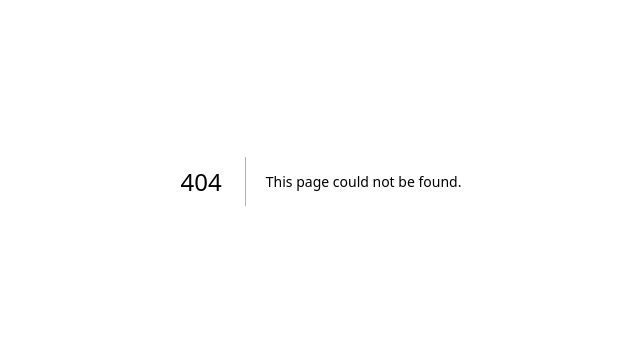
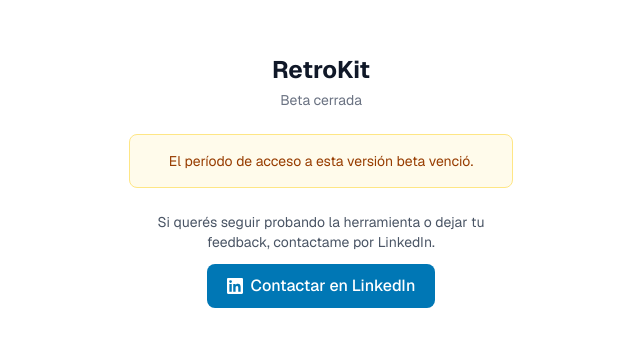
Before and after one commit to lopezjuandiego/retro-kit, a Next.js app: page /expired in a window 1280 px wide. Before the commit this address had no page. Shown: the part 219-566 px from the top of the page, without its empty margins (319-959 px from the left). Built offline with nearby package versions, Linux system fonts and the light colour scheme; no server answers.

Commit message:
feat: agregar vencimiento de acceso al 20/05 con página de expirado

```diff
--- a/app/api/login/route.ts
+++ b/app/api/login/route.ts
@@ -18,7 +18,7 @@
     httpOnly: true,
     secure: process.env.NODE_ENV === 'production',
     sameSite: 'lax',
-    maxAge: 60 * 60 * 24 * 7,
+    maxAge: 60 * 60 * 24 * 14, // 14 días
     path: '/',
   })
   return response
--- /dev/null
+++ b/app/expired/page.tsx
@@ -0,0 +1,34 @@
+// app/expired/page.tsx
+export default function ExpiredPage() {
+  return (
+    <main className="min-h-screen flex items-center justify-center px-4">
+      <div className="w-full max-w-sm text-center space-y-6">
+        <div>
+          <h1 className="text-2xl font-bold text-gray-900">RetroKit</h1>
+          <p className="text-gray-500 text-sm mt-1">Beta cerrada</p>
+        </div>
+        <div className="bg-amber-50 border border-amber-200 rounded-lg p-4">
+          <p className="text-sm text-amber-800">
+            El período de acceso a esta versión beta venció.
+          </p>
+        </div>
+        <div className="space-y-3">
+          <p className="text-sm text-gray-600">
+            Si querés seguir probando la herramienta o dejar tu feedback, contactame por LinkedIn.
+          </p>
+          <a
+            href={process.env.NEXT_PUBLIC_LINKEDIN_URL ?? 'https://www.linkedin.com/in/lopezjuandiego'}
+            target="_blank"
+            rel="noopener noreferrer"
+            className="inline-flex items-center gap-2 bg-[#0077B5] text-white font-medium px-5 py-2.5 rounded-lg hover:bg-[#006396] transition-colors"
+          >
+            <svg className="h-4 w-4" fill="currentColor" viewBox="0 0 24 24">
+              <path d="M20.447 20.452h-3.554v-5.569c0-1.328-.027-3.037-1.852-3.037-1.853 0-2.136 1.445-2.136 2.939v5.667H9.351V9h3.414v1.561h.046c.477-.9 1.637-1.85 3.37-1.85 3.601 0 4.267 2.37 4.267 5.455v6.286zM5.337 7.433a2.062 2.062 0 01-2.063-2.065 2.064 2.064 0 112.063 2.065zm1.782 13.019H3.555V9h3.564v11.452zM22.225 0H1.771C.792 0 0 .774 0 1.729v20.542C0 23.227.792 24 1.771 24h20.451C23.2 24 24 23.227 24 22.271V1.729C24 .774 23.2 0 22.222 0h.003z"/>
+            </svg>
+            Contactar en LinkedIn
+          </a>
+        </div>
+      </div>
+    </main>
+  )
+}
--- a/middleware.ts
+++ b/middleware.ts
@@ -1,5 +1,11 @@
 // middleware.ts
 import { NextRequest, NextResponse } from 'next/server'
+
+function isExpired(): boolean {
+  const expiresStr = process.env.ACCESS_EXPIRES
+  if (!expiresStr) return false
+  return new Date() > new Date(expiresStr)
+}
 
 function isValidSession(request: NextRequest): boolean {
   const session = request.cookies.get('retro-session')?.value?.trim() ?? ''
@@ -13,11 +19,19 @@
 
   if (
     pathname.startsWith('/login') ||
+    pathname.startsWith('/expired') ||
     pathname.startsWith('/api/login') ||
     pathname.startsWith('/_next') ||
     pathname === '/favicon.ico'
   ) {
     return NextResponse.next()
+  }
+
+  if (isExpired()) {
+    if (pathname.startsWith('/api/')) {
+      return NextResponse.json({ error: 'Acceso vencido' }, { status: 403 })
+    }
+    return NextResponse.redirect(new URL('/expired', request.url))
   }
 
   if (pathname.startsWith('/api/')) {
```
